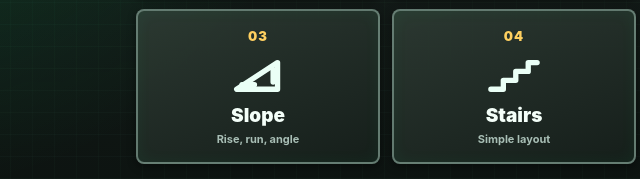
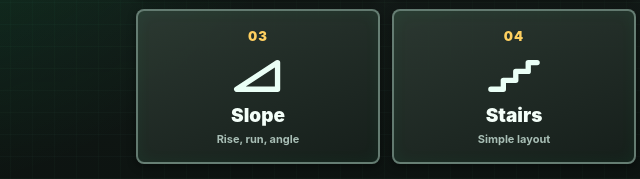
Before and after one commit to xinjiaantian83-prog/field-quick-calc-en, a website: page index.html in a window 1280 px wide. Shown: the part 328-507 px from the top of the page, 254-894 px from the left. Drawn offline with Linux system fonts and the light colour scheme.

Commit message:
simplify slope home icon

```diff
--- a/index.html
+++ b/index.html
@@ -42,8 +42,6 @@
           <span class="tool-num">03</span>
           <svg class="tool-ico sketch-ico" viewBox="0 0 72 56" fill="none" stroke="#eafff6" stroke-width="6" stroke-linecap="round" stroke-linejoin="round" aria-hidden="true">
             <path d="M12 44 H58 V14 Z" fill="none"/>
-            <path d="M18 39 H32" fill="none"/>
-            <path d="M53 36 V22" fill="none"/>
           </svg>
           <span class="tool-title">Slope</span>
           <span class="tool-sub">Rise, run, angle</span>
```
